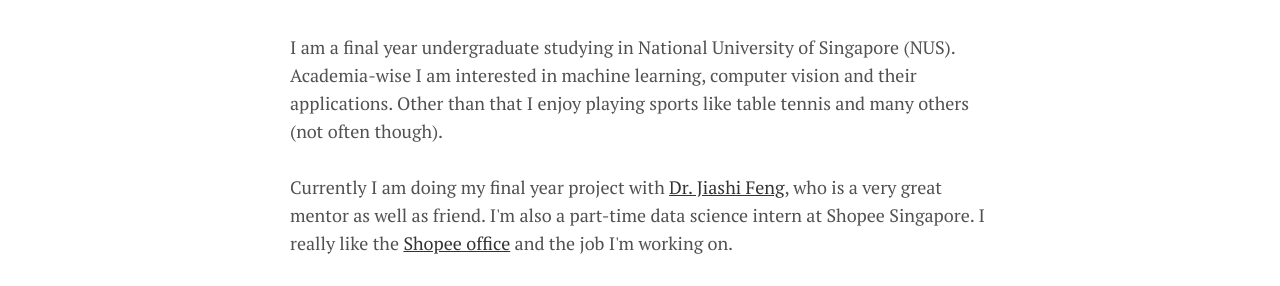
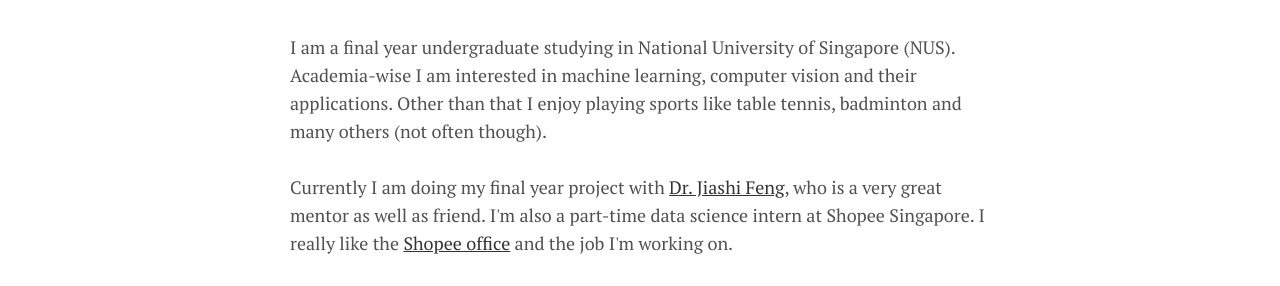
Before and after one commit to lkevinzc/lkevinzc.github.io, a Jekyll site: the page built from index.html, in a window 1280 px wide. Shown: the part 655-941 px from the top of the page. Built offline with Jekyll 4.4.1, drawn with Linux system fonts in a browser that asks for light colours; some web fonts are replaced; a script that is not in the unit is left out.

```diff
--- a/index.html
+++ b/index.html
@@ -5,7 +5,7 @@
 
 <img src="assets/img/zc.jpg"/>
 </br></br>
-I am a final year undergraduate studying in National University of Singapore (NUS). Academia-wise I am interested in machine learning, computer vision and their applications. Other than that I enjoy playing sports like table tennis and many others (not often though).
+I am a final year undergraduate studying in National University of Singapore (NUS). Academia-wise I am interested in machine learning, computer vision and their applications. Other than that I enjoy playing sports like table tennis, badminton and many others (not often though).
 
 </br></br>
 Currently I am doing my final year project with <a href="https://sites.google.com/site/jshfeng/" target="_blank">Dr. Jiashi Feng</a>, who is a very great mentor as well as friend. I'm also a part-time data science intern at Shopee Singapore. I really like the <a href="assets/pdf/Shopee_office.pdf" target="_blank">Shopee office</a> and the job I'm working on.
```
Also changed, not shown: menu/contact.md (+1 -1 lines).
